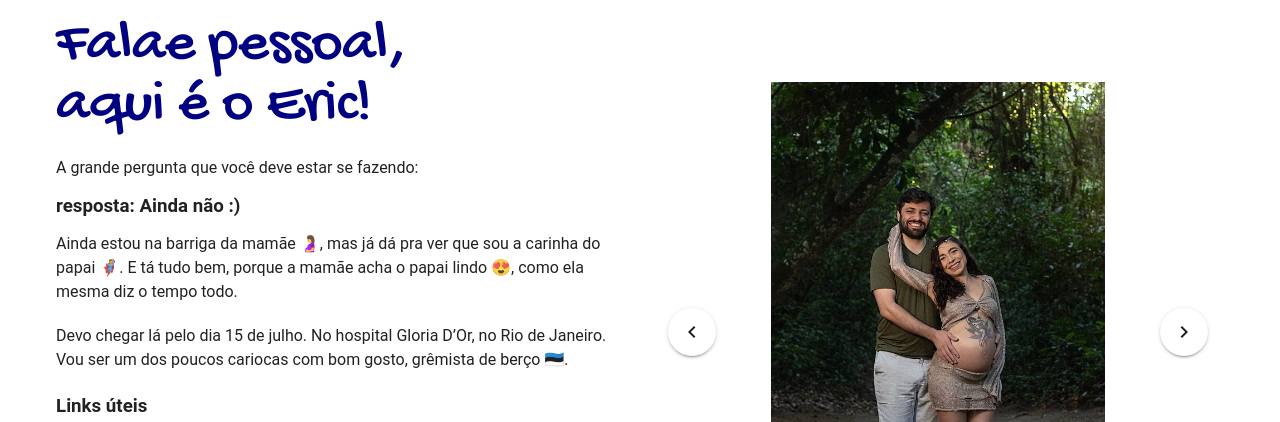
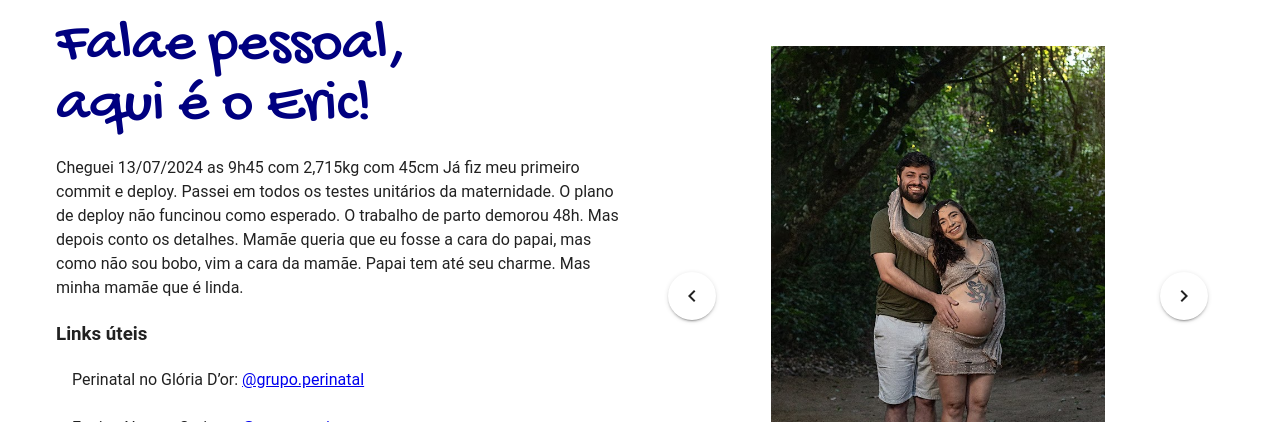
Before and after one commit to ebertti/eric, a Vue app: page / in a window 1280 px wide. Shown: the top 422 px of the page. Built offline with nearby package versions, Linux system fonts and the light colour scheme; no server answers.

Commit message:
Update App.vue

```diff
--- a/src/App.vue
+++ b/src/App.vue
@@ -6,14 +6,11 @@
           <v-col cols="12" sm="6" class="mb-5 mb-sm-0">
             <div class="d-block text-h2 title--text mb-5 gochi-hand-regular">Falae pessoal,<br />aqui é o Eric!</div>
             <div class="d-block my-5">
-              A grande pergunta que você deve estar se fazendo:
-              <h3 class="my-3">resposta: Ainda não :)</h3>
-              Ainda estou na barriga da mamãe 🤰, mas já dá pra ver que sou a carinha do papai 🦸‍️.
-              E tá tudo bem, porque a mamãe acha o papai lindo 😍, como ela mesma diz o tempo todo.
-            </div>
-            <div class="my-5">
-              Devo chegar lá pelo dia 15 de julho. No hospital Gloria D’Or, no Rio de Janeiro.
-              Vou ser um dos poucos cariocas com bom gosto, grêmista de berço 🇪🇪.
+              Cheguei 13/07/2024 as 9h45 com 2,715kg com 45cm
+              Já fiz meu primeiro commit e deploy. Passei em todos os testes unitários da maternidade.
+              O plano de deploy não funcinou como esperado. O trabalho de parto demorou 48h. Mas depois conto os detalhes.
+              Mamãe queria que eu fosse a cara do papai, mas como não sou bobo, vim a cara da mamãe.
+              Papai tem até seu charme. Mas minha mamãe que é linda.
             </div>
             <div class="d-block my-5">
               <h3>Links úteis</h3>
```
